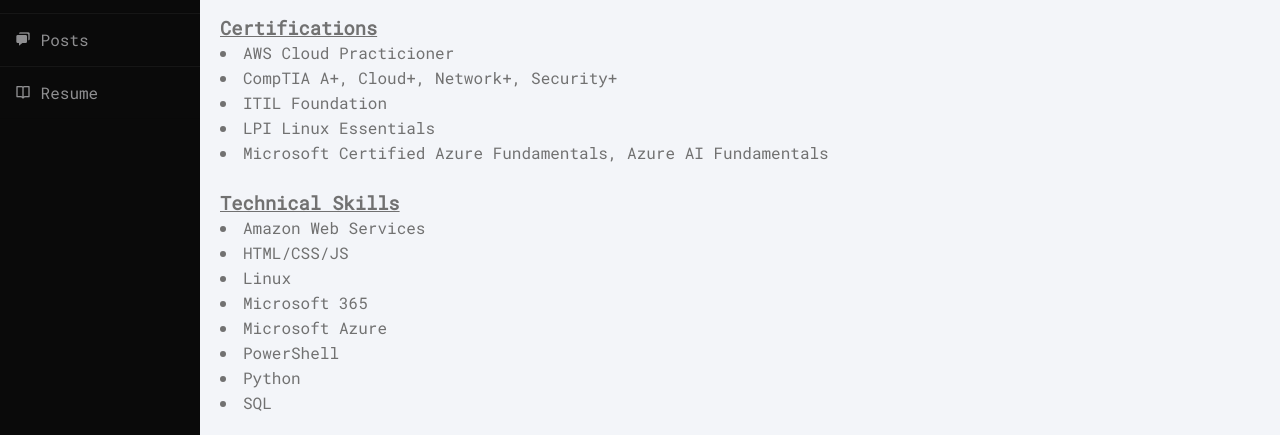
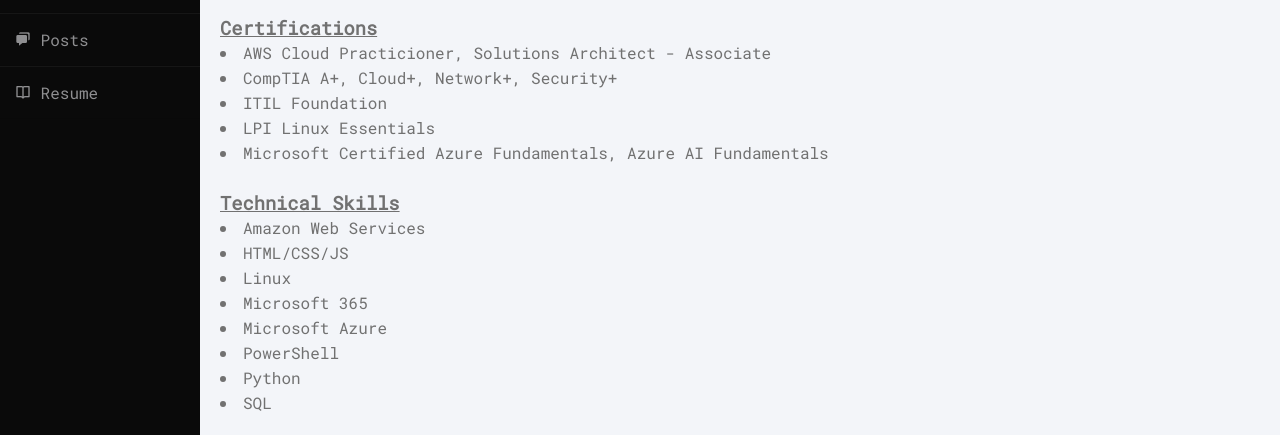
Before and after one commit to stithblack/personal_website, a plain HTML site: page resume.html in a window 1280 px wide. Shown: the part 303-738 px from the top of the page. Drawn offline with nearby package versions, Linux system fonts and the light colour scheme.

Commit message:
Updated resume

```diff
--- a/resume.html
+++ b/resume.html
@@ -47,7 +47,7 @@
             <br>
             <h3 class="underline">Certifications</h3>
             <ul>
-                <li class="solid">AWS Cloud Practicioner</li>
+                <li class="solid">AWS Cloud Practicioner, Solutions Architect - Associate</li>
                 <li class="solid">CompTIA A+, Cloud+, Network+, Security+</li>
                 <li class="solid">ITIL Foundation</li>
                 <li class="solid">LPI Linux Essentials</li>
```
